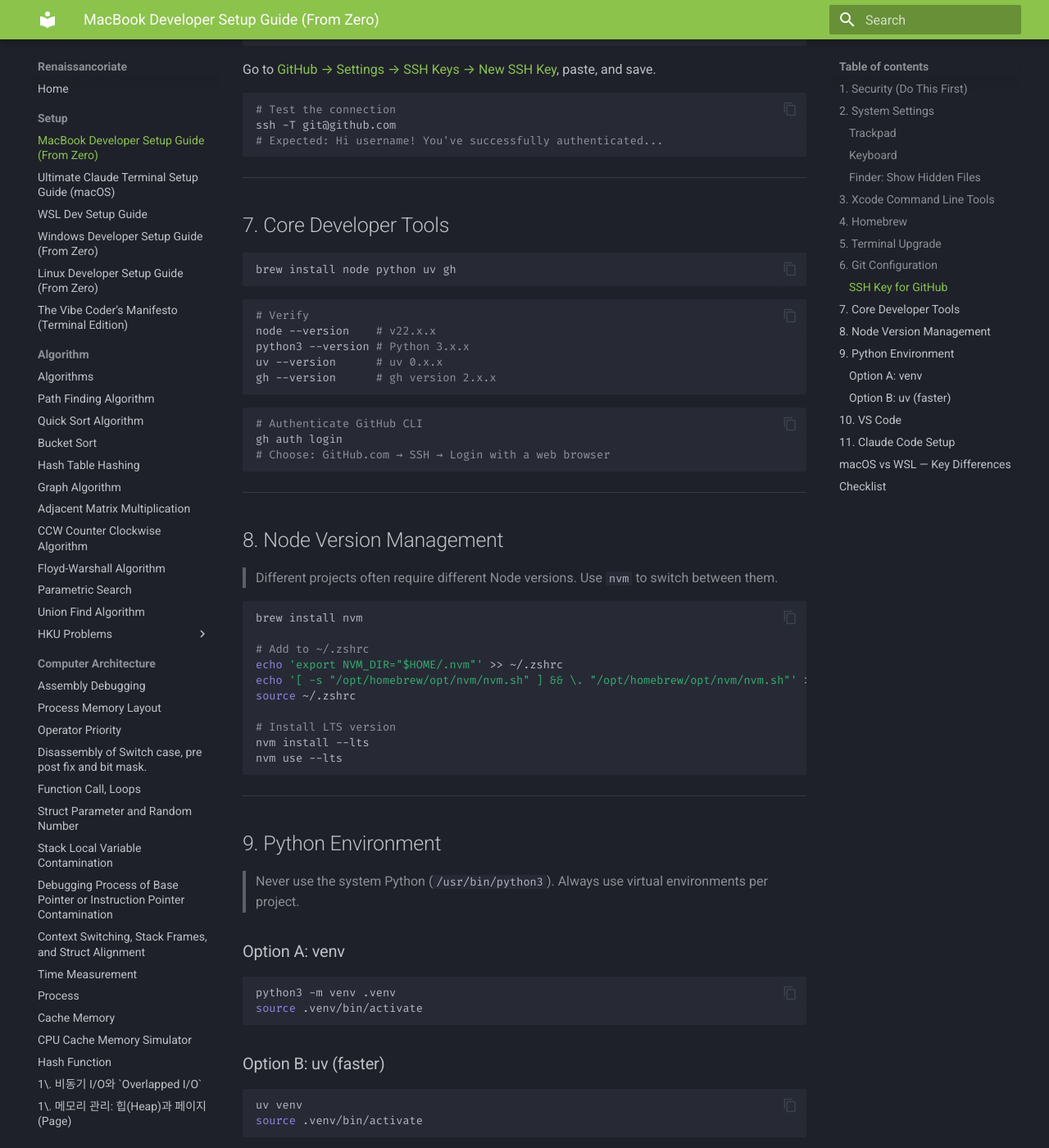
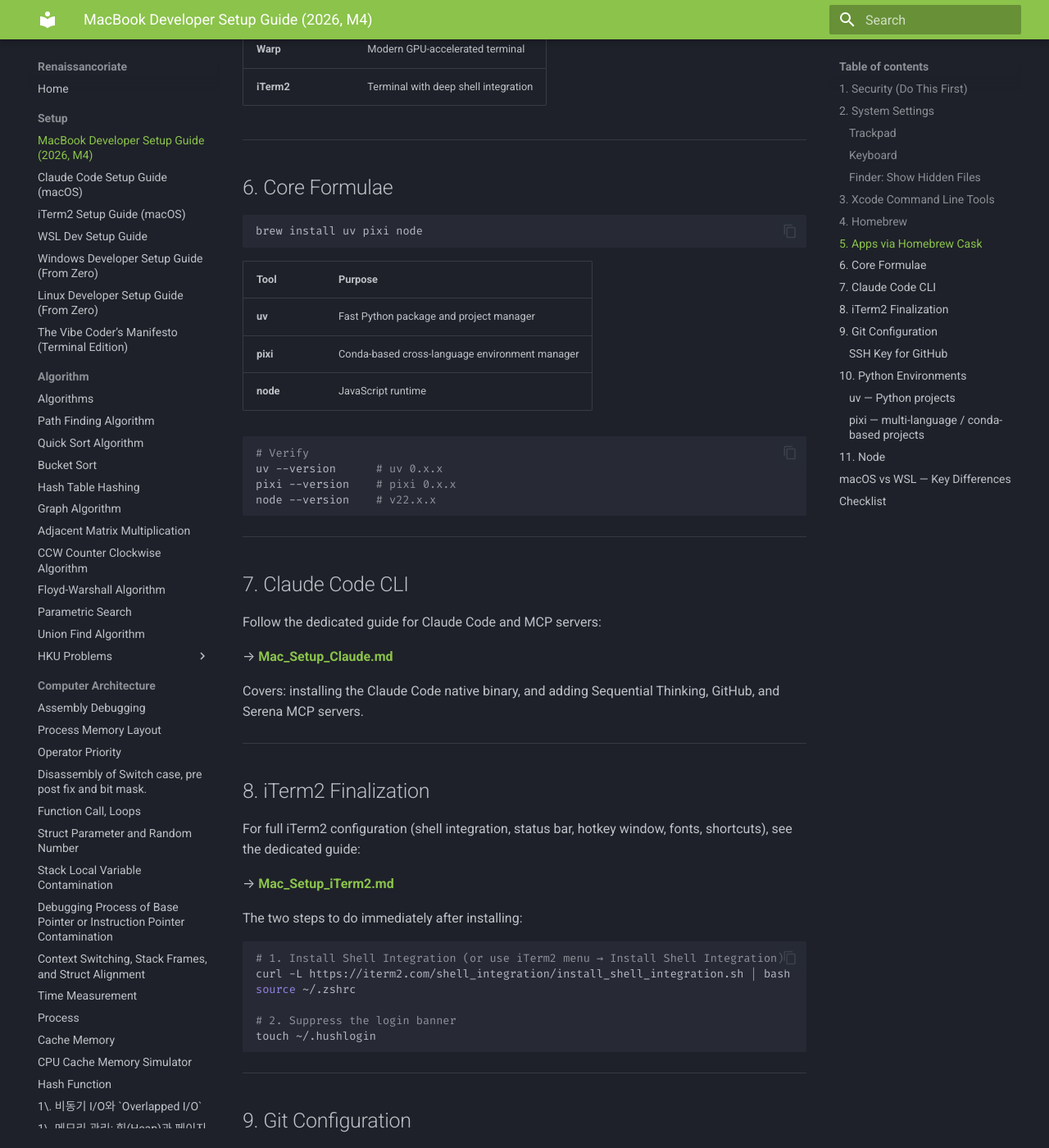
Before and after one commit to renaissancor/renaissancor.github.io, an MkDocs documentation site: the page built from docs/Setup/MacBook_Dev_Setup.md, in a window 1280 px wide and 1400 px high, scrolled down 2291 px. Shown: the whole window at 82% size. Built offline with MkDocs 1.6.1 and Material for MkDocs 9.7.7, drawn with Linux system fonts in a browser that asks for light colours; some of the changed text lies outside the part shown.

Commit message:
update : revamp all Setup guides for 2026 M4 Mac and add iTerm2 guide
MacBook_Dev_Setup: replace Oh My Zsh/nvm/VS Code with actual M4 setup
(casks block, uv+pixi+node formulae, Cursor, iTerm2 finalization link)

Mac_Setup_Claude: fix claude formula → cask, clarify desktop app vs CLI

Mac_Setup_iTerm2: new dedicated guide covering shell integration,
profile tuning, status bar, hotkey window, and shortcuts

WSL_Setup_Claude: add missing build-essential and zsh+Oh My Zsh setup,
fix broken conda assumption, restructure Python section (uv first),
remove Actionbook

Linux_Dev_Setup: fold uv into Python section as recommended option,
remove core.editor assumption, remove github.copilot extension,
remove Actionbook, renumber sections

mkdocs.yml: add Mac_Setup_iTerm2.md to Setup nav

Co-Authored-By: Claude Sonnet 4.6 <noreply@anthropic.com>

````diff
--- a/docs/Setup/MacBook_Dev_Setup.md
+++ b/docs/Setup/MacBook_Dev_Setup.md
@@ -1,6 +1,6 @@
-# MacBook Developer Setup Guide (From Zero)
+# MacBook Developer Setup Guide (2026, M4)
 
-This guide sets up a fresh MacBook for software development, written for engineers coming from a Windows/WSL background.
+This guide sets up a fresh MacBook Pro M4 for software development, written for engineers coming from a Windows/WSL background.
 
 ---
 
@@ -51,7 +51,7 @@ git --version
 
 ## 4. Homebrew
 
-Homebrew is the macOS equivalent of `apt` on Linux/WSL.
+Homebrew is the macOS package manager for both GUI apps (casks) and CLI tools (formulae).
 
 ```bash
 /bin/bash -c "$(curl -fsSL https://raw.githubusercontent.com/Homebrew/install/HEAD/install.sh)"
@@ -68,29 +68,92 @@ brew --version
 
 ---
 
-## 5. Terminal Upgrade
+## 5. Apps via Homebrew Cask
 
-macOS uses **zsh** by default. Install Oh My Zsh for a better shell experience.
+Install all GUI applications in one command:
 
 ```bash
-sh -c "$(curl -fsSL https://raw.githubusercontent.com/ohmyzsh/ohmyzsh/master/tools/install.sh)"
+brew install --cask \
+  arc \
+  google-chrome \
+  firefox \
+  cursor \
+  claude \
+  docker-desktop \
+  jetbrains-toolbox \
+  warp \
+  iterm2
 ```
 
-This adds Git branch display in your prompt, tab completion, and aliases like `gst` (`git status`) and `gco` (`git checkout`).
+| App | Purpose |
+|---|---|
+| **Arc** | Primary browser |
+| **Google Chrome** | Secondary browser / DevTools |
+| **Firefox** | Cross-browser testing |
+| **Cursor** | AI-powered code editor |
+| **Claude** | Claude desktop app |
+| **Docker Desktop** | Container runtime |
+| **JetBrains Toolbox** | Manage IntelliJ IDEs |
+| **Warp** | Modern GPU-accelerated terminal |
+| **iTerm2** | Terminal with deep shell integration |
+
+---
+
+## 6. Core Formulae
 
 ```bash
-# (Optional) Install iTerm2 — a better terminal app than Terminal.app
-brew install --cask iterm2
+brew install uv pixi node
+```
+
+| Tool | Purpose |
+|---|---|
+| **uv** | Fast Python package and project manager |
+| **pixi** | Conda-based cross-language environment manager |
+| **node** | JavaScript runtime |
+
+```bash
+# Verify
+uv --version      # uv 0.x.x
+pixi --version    # pixi 0.x.x
+node --version    # v22.x.x
 ```
 
 ---
 
-## 6. Git Configuration
+## 7. Claude Code CLI
+
+Follow the dedicated guide for Claude Code and MCP servers:
+
+→ **[Mac_Setup_Claude.md](./Mac_Setup_Claude.md)**
+
+Covers: installing the Claude Code native binary, and adding Sequential Thinking, GitHub, and Serena MCP servers.
+
+---
+
+## 8. iTerm2 Finalization
+
+For full iTerm2 configuration (shell integration, status bar, hotkey window, fonts, shortcuts), see the dedicated guide:
+
+→ **[Mac_Setup_iTerm2.md](./Mac_Setup_iTerm2.md)**
+
+The two steps to do immediately after installing:
+
+```bash
+# 1. Install Shell Integration (or use iTerm2 menu → Install Shell Integration)
+curl -L https://iterm2.com/shell_integration/install_shell_integration.sh | bash
+source ~/.zshrc
+
+# 2. Suppress the login banner
+touch ~/.hushlogin
+```
+
+---
+
+## 9. Git Configuration
 
 ```bash
 git config --global user.name "Your Name"
 git config --global user.email "your@email.com"
-git config --global core.editor "code --wait"
 git config --global init.defaultBranch main
 ```
 
@@ -115,92 +178,45 @@ ssh -T git@github.com
 
 ---
 
-## 7. Core Developer Tools
+## 10. Python Environments
+
+> Never use the system Python (`/usr/bin/python3`). Manage environments per project.
+
+### uv — Python projects
 
 ```bash
-brew install node python uv gh
+# Create a virtual environment
+uv venv
+source .venv/bin/activate
+
+# Install packages
+uv pip install <package>
 ```
 
-```bash
-# Verify
-node --version    # v22.x.x
-python3 --version # Python 3.x.x
-uv --version      # uv 0.x.x
-gh --version      # gh version 2.x.x
-```
+### pixi — multi-language / conda-based projects
 
 ```bash
-# Authenticate GitHub CLI
-gh auth login
-# Choose: GitHub.com → SSH → Login with a web browser
+# Initialize a project
+pixi init my-project
+cd my-project
+
+# Add packages from conda-forge or PyPI
+pixi add python numpy pandas
+
+# Run inside the managed environment
+pixi run python script.py
 ```
 
 ---
 
-## 8. Node Version Management
+## 11. Node
 
-> Different projects often require different Node versions. Use `nvm` to switch between them.
+Node is installed as a standalone formula. For projects requiring a specific version, declare it in `package.json` `engines` or a `.nvmrc` and let your editor enforce it.
 
 ```bash
-brew install nvm
-
-# Add to ~/.zshrc
-echo 'export NVM_DIR="$HOME/.nvm"' >> ~/.zshrc
-echo '[ -s "/opt/homebrew/opt/nvm/nvm.sh" ] && \. "/opt/homebrew/opt/nvm/nvm.sh"' >> ~/.zshrc
-source ~/.zshrc
-
-# Install LTS version
-nvm install --lts
-nvm use --lts
+node --version    # v22.x.x
+npm --version     # 10.x.x
 ```
-
----
-
-## 9. Python Environment
-
-> Never use the system Python (`/usr/bin/python3`). Always use virtual environments per project.
-
-### Option A: venv
-
-```bash
-python3 -m venv .venv
-source .venv/bin/activate
-```
-
-### Option B: uv (faster)
-
-```bash
-uv venv
-source .venv/bin/activate
-```
-
----
-
-## 10. VS Code
-
-```bash
-brew install --cask visual-studio-code
-```
-
-Enable the `code` terminal command: open VS Code → `Cmd+Shift+P` → **Shell Command: Install 'code' command in PATH**
-
-```bash
-# Verify
-code --version
-
-# Open any project from terminal
-code ~/Projects/my-project
-```
-
----
-
-## 11. Claude Code Setup
-
-Follow the dedicated guide for Claude Code and MCP servers:
-
-→ **[Mac_Setup_Claude.md](./Mac_Setup_Claude.md)**
-
-Covers: installing `claude`, and adding the Sequential Thinking, GitHub, and Serena MCP servers.
 
 ---
 
@@ -222,9 +238,8 @@ Covers: installing `claude`, and adding the Sequential Thinking, GitHub, and Ser
 - [ ] Password changed, FileVault enabled
 - [ ] Xcode Command Line Tools installed (`git --version` works)
 - [ ] Homebrew installed and on PATH (`brew --version` works)
-- [ ] Oh My Zsh installed
-- [ ] Git configured with name, email, and SSH key added to GitHub
-- [ ] `node`, `python`, `uv`, `gh` installed
-- [ ] GitHub CLI authenticated (`gh auth status`)
-- [ ] VS Code installed with `code` command in PATH
-- [ ] Claude Code configured (see `Mac_Setup_Claude.md`)
+- [ ] All casks installed (Arc, Chrome, Firefox, Cursor, Claude, Docker, JetBrains Toolbox, Warp, iTerm2)
+- [ ] Core formulae installed (`uv --version`, `pixi --version`, `node --version` all work)
+- [ ] Claude Code CLI configured (see `Mac_Setup_Claude.md`)
+- [ ] iTerm2 Shell Integration installed, `.hushlogin` created
+- [ ] Git configured with name, email, SSH key added to GitHub
--- a/mkdocs.yml
+++ b/mkdocs.yml
@@ -61,6 +61,7 @@ nav:
   - Setup:
     - Setup/MacBook_Dev_Setup.md
     - Setup/Mac_Setup_Claude.md
+    - Setup/Mac_Setup_iTerm2.md
     - Setup/WSL_Setup_Claude.md
     - Setup/Windows_Dev_Setup.md
     - Setup/Linux_Dev_Setup.md
````
Also changed, not shown: docs/Setup/Linux_Dev_Setup.md (+37 -48 lines), docs/Setup/Mac_Setup_Claude.md (+13 -4 lines), docs/Setup/Mac_Setup_iTerm2.md (added, +168 -0 lines), docs/Setup/WSL_Setup_Claude.md (+68 -39 lines).
